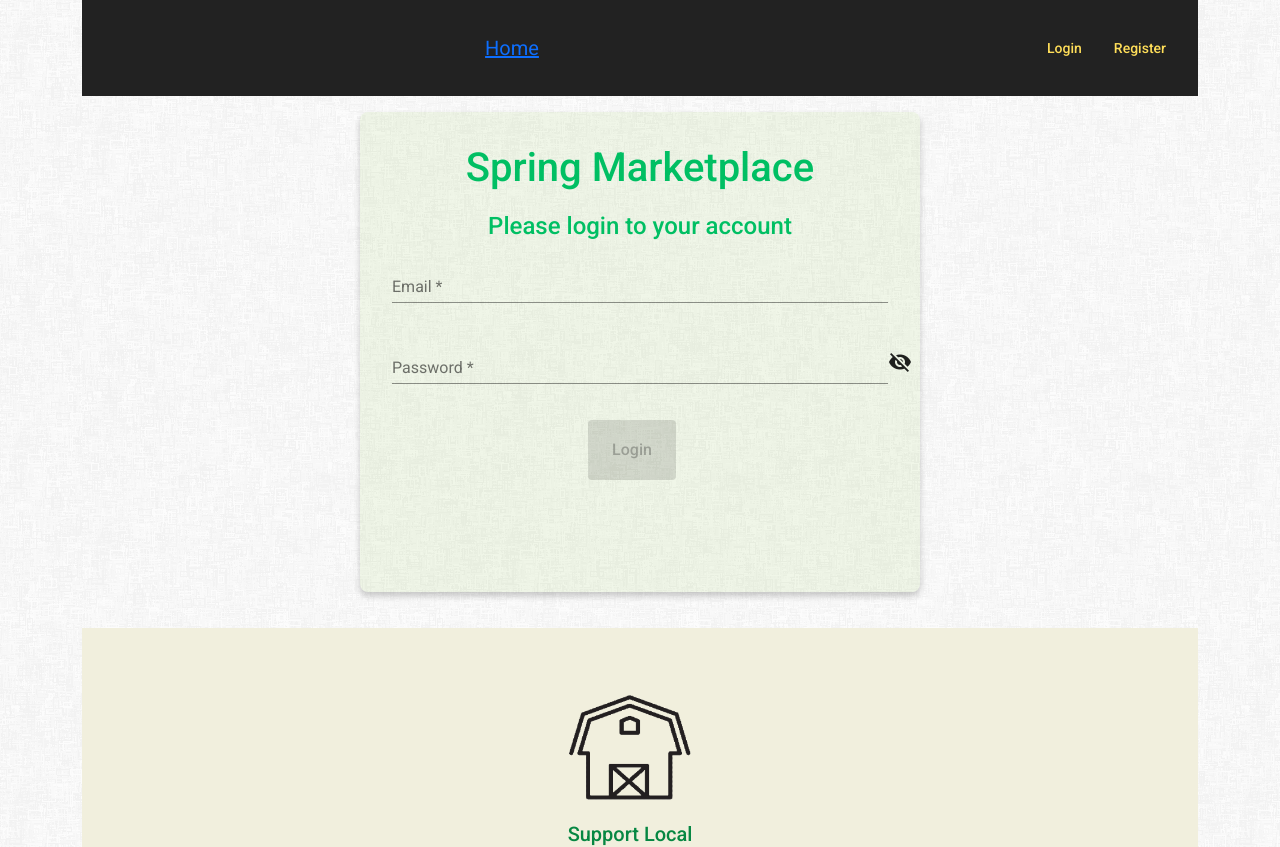
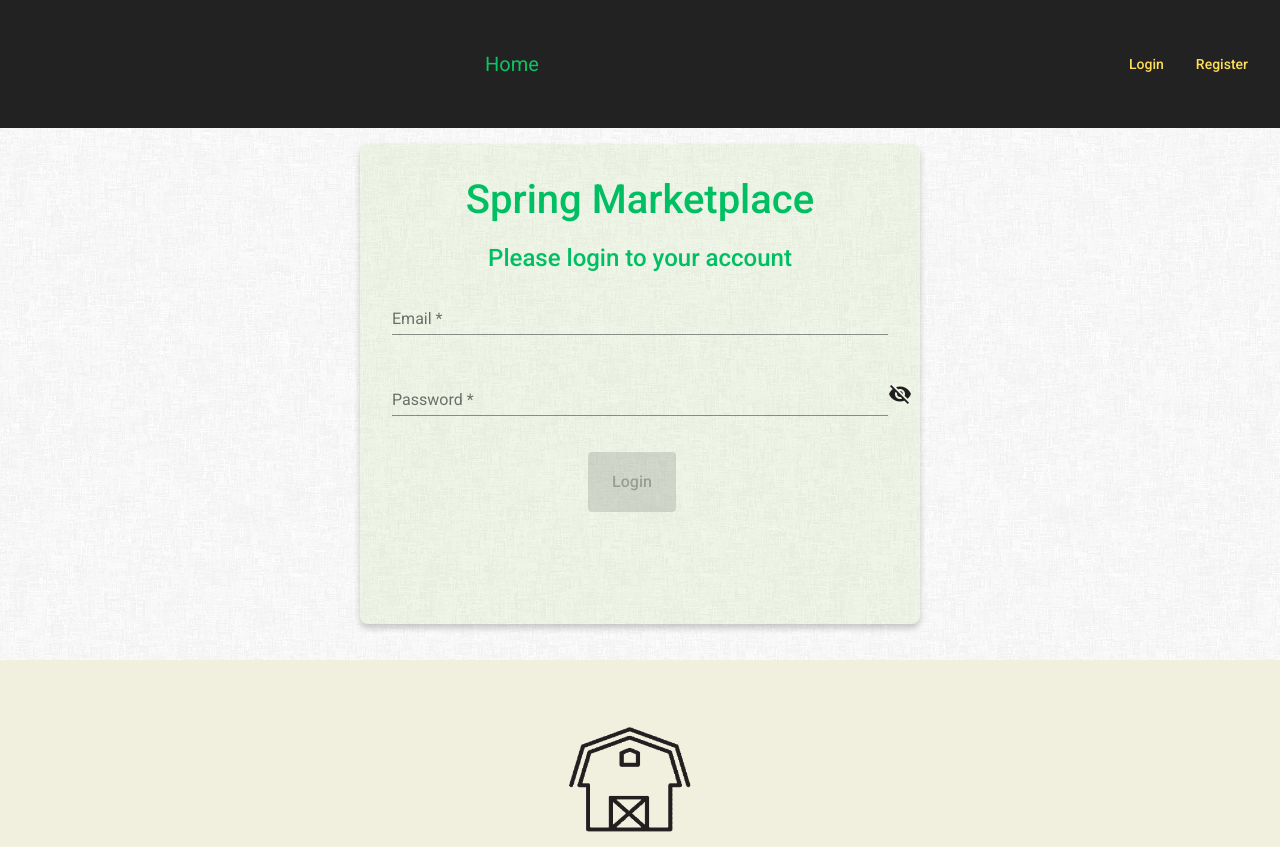
Before and after one commit to michaelivanov1/spring-marketplace, an Angular app in the folder frontend/: page / in a window 1280 px wide. Shown: the top 847 px of the page. Built offline with nearby package versions, Linux system fonts and the light colour scheme.

Commit message:
account for bootstrap changes

```diff
--- a/frontend/src/styles.scss
+++ b/frontend/src/styles.scss
@@ -33,6 +33,8 @@ mat-dialog-container {
   display: flex;
   flex-direction: column;
   overflow-x: hidden;
+  padding: 0 !important;
+  max-width: none !important; // override bootstrap's max-width for containers
 }
 
 .content {
@@ -42,7 +44,7 @@ mat-dialog-container {
 .header {
   background-color: #222222;
   color: black;
-  height: 6rem;
+  height: 8rem;
   margin: auto;
 }
 
@@ -53,8 +55,8 @@ mat-dialog-container {
   width: 20vw;
 
   .logo {
-    width: 20rem;
-    height: 20rem;
+    width: 100%;
+    height: auto;
     padding-bottom: 5.5rem;
   }
 }
@@ -73,7 +75,7 @@ mat-dialog-container {
   color: #ffde59;
 }
 
-a {
+body a {
   font-weight: 400;
   color: #0fc263;
   text-decoration: none;
```
